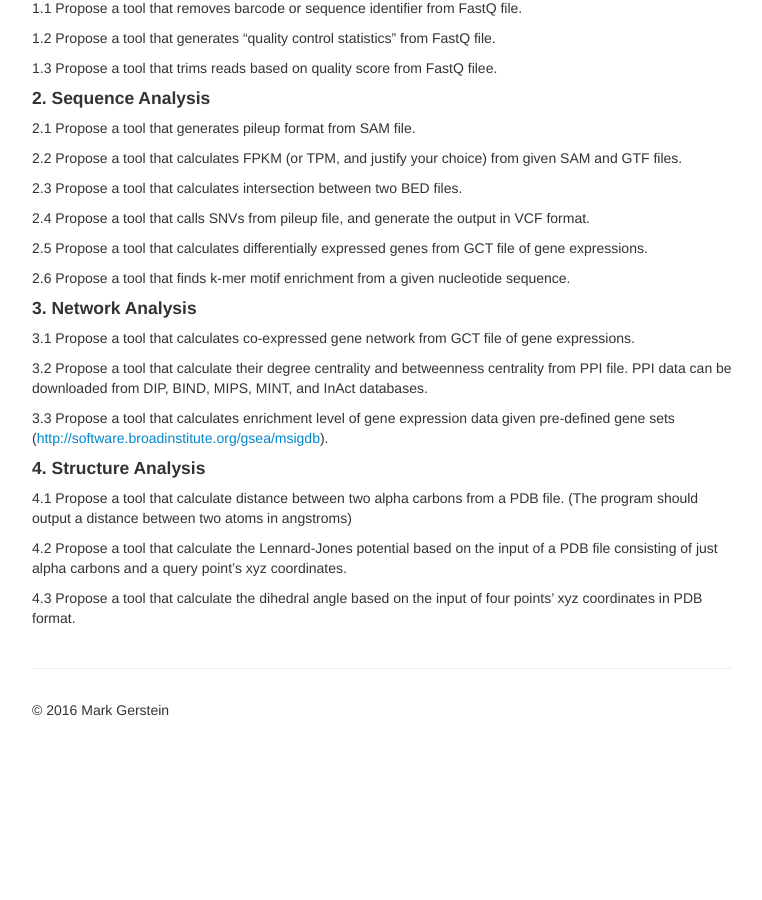
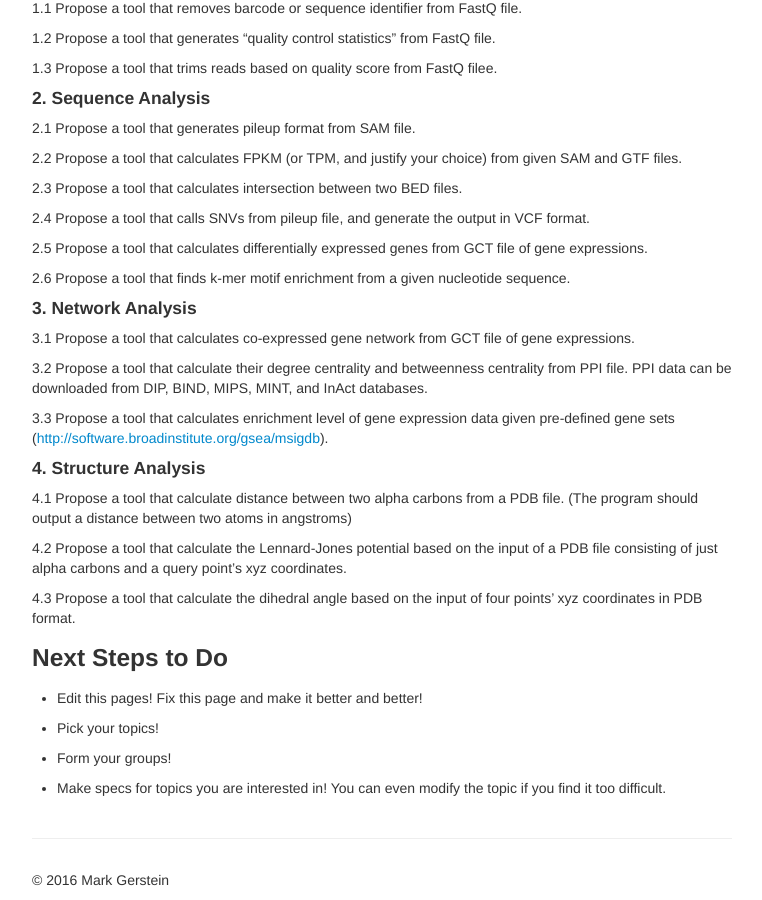
Before and after one commit to CBB752Spring2016/CBB752Spring2016.github.io, a Jekyll site: the page built from index.md, in a window 1280 px wide and 900 px high, scrolled down 994 px. Shown: the whole window, without its empty margins (258-1020 px from the left). Built offline with Jekyll 4.4.1, drawn with Linux system fonts in a browser that asks for light colours; before the commit the page ends 1724 px from its top, so only the background shows below that.

Commit message:
add to dos

```diff
--- a/index.md
+++ b/index.md
@@ -104,3 +104,14 @@
 
 4.3 Propose a tool that calculate the dihedral angle based on the input of four
 points’ xyz coordinates in PDB format.
+
+### Next Steps to Do
+
+-   Edit this pages! Fix this page and make it better and better!
+
+-   Pick your topics!
+
+-   Form your groups!
+
+-   Make specs for topics you are interested in! You can even modify the topic
+    if you find it too difficult.
```
Also changed, not shown: 3 other files.
